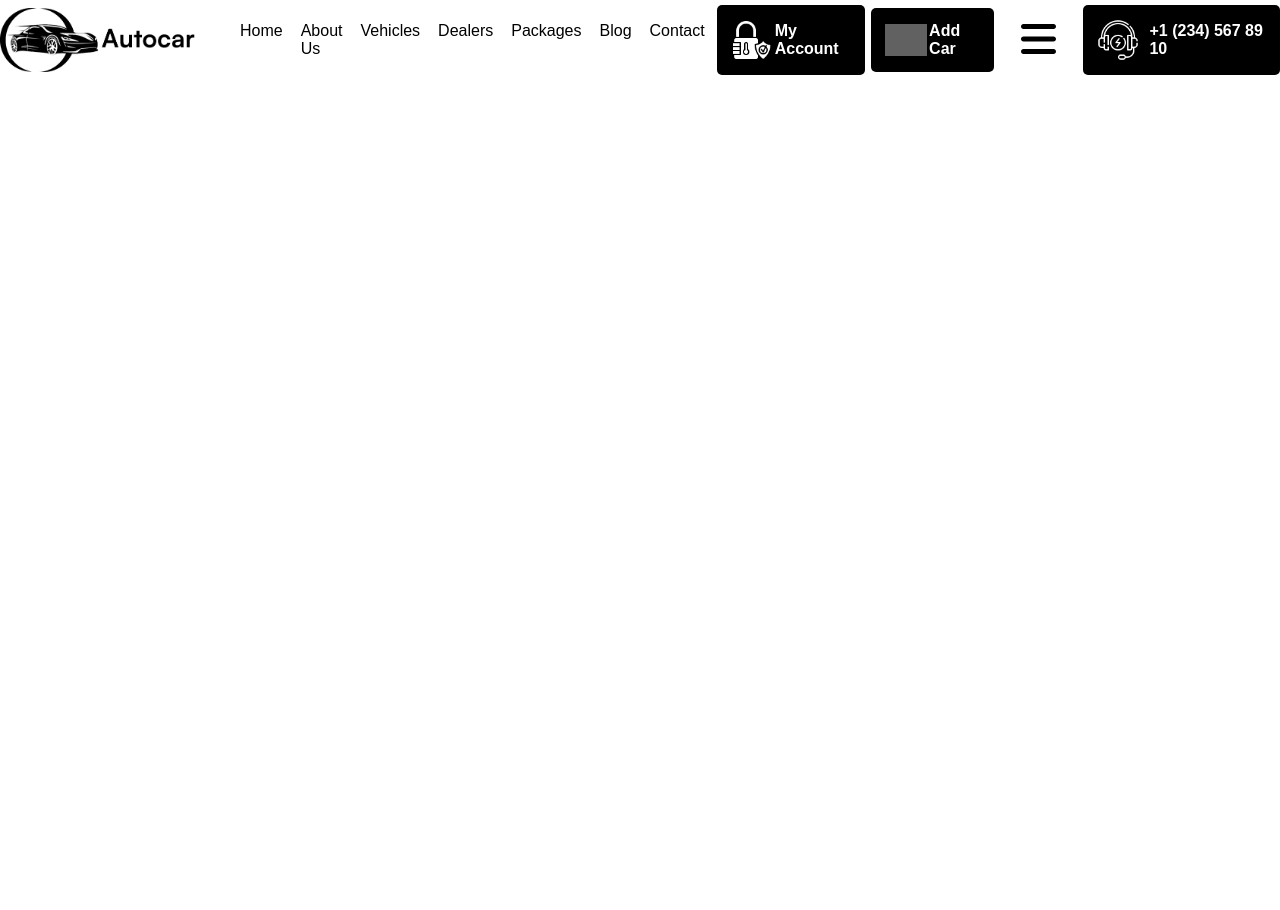
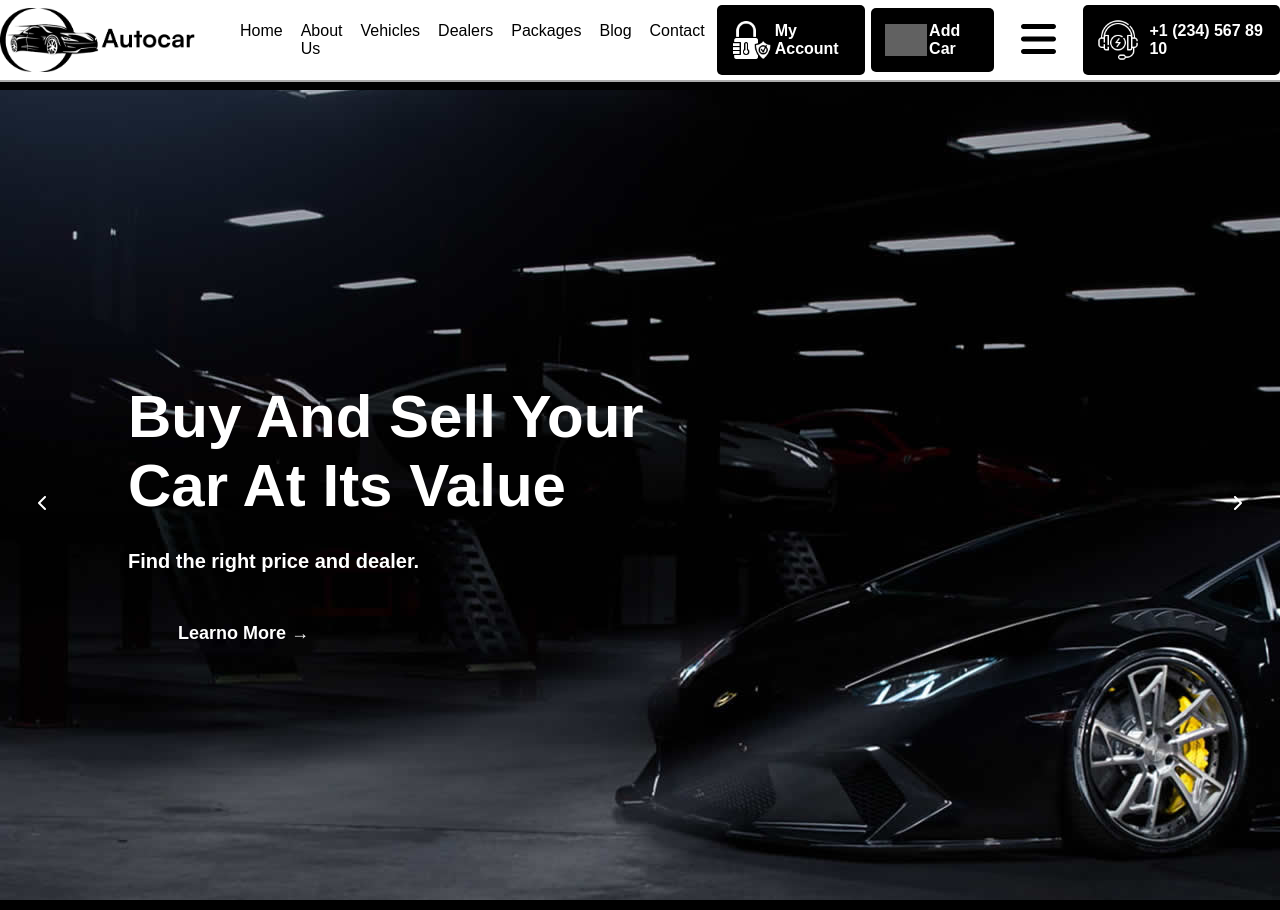
Before and after one commit to Ste79ITA/proj-html-vuejs, a Vue app: page / in a window 1280 px wide. Before the commit the page ends 800 px from the top, so only its background shows below. Built offline with nearby package versions, Linux system fonts and the light colour scheme; grey boxes are pictures that could not be loaded.

Commit message:
added HERO

```diff
--- a/src/App.vue
+++ b/src/App.vue
@@ -22,8 +22,4 @@ export default {
 <style lang="scss">
 @use './style/_general.scss' as *;
 @use './style/_mixins.scss' as *;
-
-.test {
-  @include flex;
-}
 </style>
--- a/src/components/AppHeader.vue
+++ b/src/components/AppHeader.vue
@@ -45,7 +45,13 @@ export default {
 
 .header {
   @include centered-flex;
+  position: fixed;
+  width: 100vw;
   padding: 5px 0px;
+  cursor: pointer;
+  border-bottom: 2px solid $grey-color;
+  background-color: $white-color;
+  z-index: 10;
 
   .logo {
     width: 195px;
--- a/src/components/AppHero.vue
+++ b/src/components/AppHero.vue
@@ -7,6 +7,67 @@ export default {
 };
 </script>
 
-<template></template>
+<template>
+  <div class="hero">
+    <div class="left-controller">
+      <font-awesome-icon :icon="['fas', 'chevron-left']" />
+    </div>
+    <div class="right-controller">
+      <font-awesome-icon :icon="['fas', 'chevron-right']" />
+    </div>
+    <div class="hero-text">
+      <h1>Buy And Sell Your Car At Its Value</h1>
+      <h6>Find the right price and dealer.</h6>
+      <p>Learno More &rarr;</p>
+    </div>
+  </div>
+</template>
 
-<style lang="scss" scoped></style>
+<style lang="scss" scoped>
+@use '../style/mixins' as *;
+@use '../style/_variables.scss' as *;
+.hero {
+  position: relative;
+  color: $white-color;
+  height: 830px;
+  background-image: url('/2-hero/slider-autocar-1.jpg');
+  background-position: 0 60%;
+  border-bottom: 10px solid black;
+  border-top: 10px solid black;
+
+  .hero-text {
+    position: absolute;
+    top: 36%;
+    left: 10%;
+
+    h1 {
+      font-size: 60px;
+      max-width: 600px;
+      margin-bottom: 30px;
+    }
+    h6 {
+      font-size: 20px;
+      margin-bottom: 50px;
+    }
+    p {
+      font-size: 18px;
+      font-weight: bold;
+      margin-left: 50px;
+      cursor: pointer;
+    }
+  }
+}
+
+.left-controller,
+.right-controller {
+  position: absolute;
+  top: 50%;
+  cursor: pointer;
+}
+.left-controller {
+  left: 3%;
+}
+.right-controller {
+  right: 3%;
+}
+</style>
--- a/src/components/AppMain.vue
+++ b/src/components/AppMain.vue
@@ -1,12 +1,25 @@
 <script>
+import AppHero from './AppHero.vue';
+
 export default {
   data() {
     return {};
   },
-  components: {},
+  components: { AppHero },
 };
 </script>
 
-<template></template>
+<template>
+  <main class="container">
+    <AppHero />
+  </main>
+</template>
 
-<style lang="scss" scoped></style>
+<style lang="scss" scoped>
+.container {
+  padding-top: 80px;
+  max-width: 1920px;
+  margin: 0 auto;
+  z-index: 0;
+}
+</style>
--- a/src/main.js
+++ b/src/main.js
@@ -5,9 +5,13 @@ import { library } from '@fortawesome/fontawesome-svg-core';
 import { FontAwesomeIcon } from '@fortawesome/vue-fontawesome';
 
 import {} from '@fortawesome/free-regular-svg-icons';
-import { faBars } from '@fortawesome/free-solid-svg-icons';
+import {
+  faBars,
+  faChevronLeft,
+  faChevronRight,
+} from '@fortawesome/free-solid-svg-icons';
 import { faFacebook } from '@fortawesome/free-brands-svg-icons';
 
-library.add(faFacebook, faBars);
+library.add(faFacebook, faBars, faChevronLeft, faChevronRight);
 
 createApp(App).component('font-awesome-icon', FontAwesomeIcon).mount('#app');
--- a/src/style/_general.scss
+++ b/src/style/_general.scss
@@ -13,3 +13,7 @@ il,
 menu {
   list-style: none;
 }
+
+img {
+  max-width: 100%;
+}
```
